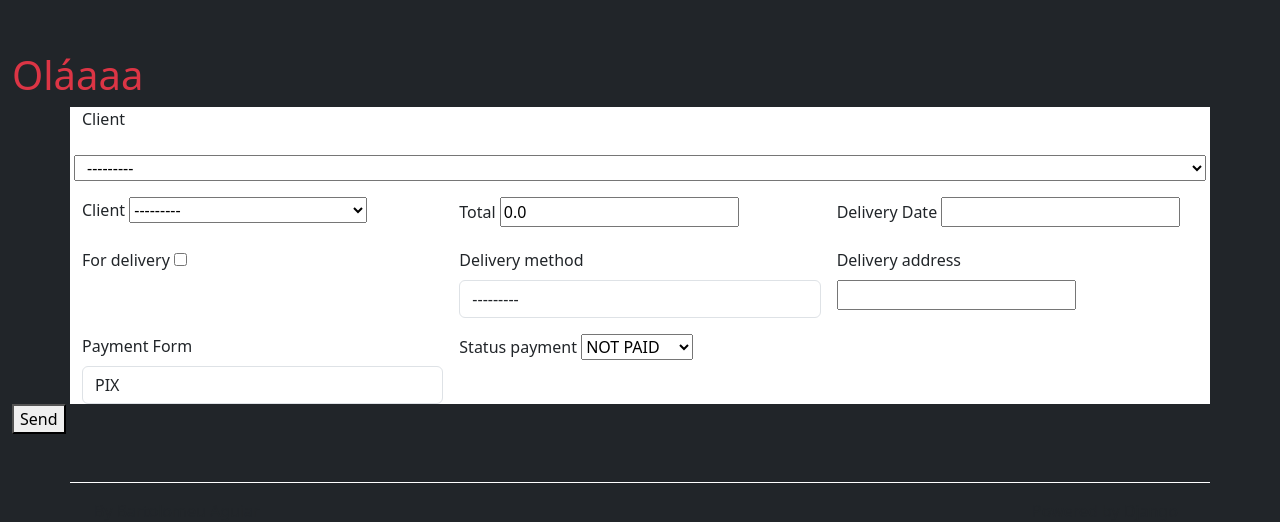
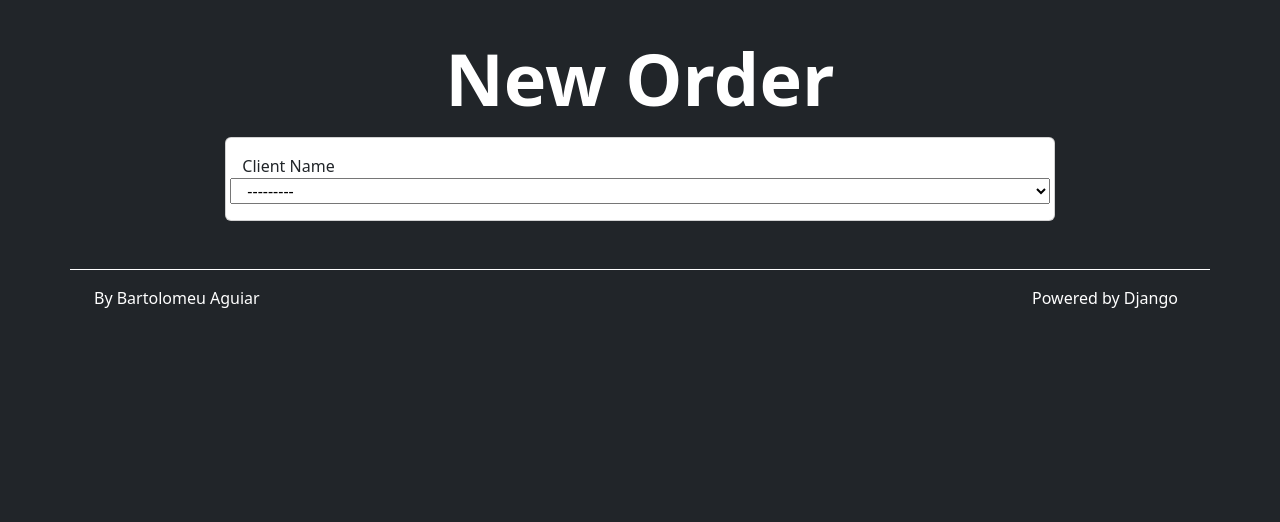
Before and after one commit to BartolomeuAguiar/delicierr-django, a Django app: page /orders/neworder/ in a window 1280 px wide. Shown: the part 69-591 px from the top of the page. Run offline with Django 4.2, Linux system fonts and the light colour scheme; data comes from the database, SQL or seed files in the repository; both versions use the stored data as it was after the commit; some libraries are stand-ins or nearby versions.

Commit message:
commint antes de branch para resolver os forms

```diff
--- a/base_templates/global/base.html
+++ b/base_templates/global/base.html
@@ -17,7 +17,7 @@
 
 
         <div class="container text-center">
-            <h2 class="p-2 border-botton fw-bold display-6 mt-5 text-white">
+            <h2 class="p-2 border-botton fw-bold display-2 mt-5 text-white">
                 {% block title_section %}
 
                 {% endblock title_section %}
--- a/base_templates/global/partials/footer.html
+++ b/base_templates/global/partials/footer.html
@@ -1,13 +1,13 @@
 <div class="container d-grid bg-dark border-top border-white mt-5">
 
-    <footer class="footer sticky-bottom py-3 bg-dark ">
+    <footer class="footer sticky-bottom py-3 bg-dark  ">
         <div class="container-fluid">
             <div class="row justify-content-between h-25">
                 <div class="col-4">
-                    <span class="text-muted"> By Bartolomeu Aguiar</span>
+                    <span class="text-white"> By Bartolomeu Aguiar</span>
                 </div>
                 <div class=" col-4 text-end">
-                    <span class="text-muted pe-2 offset-2"> Powered by Django</span>
+                    <span class="text-white pe-2 offset-2"> Powered by Django</span>
                 </div>
             </div>
         </div>
--- a/clients/models.py
+++ b/clients/models.py
@@ -10,7 +10,7 @@
     celphone = models.CharField(
         _("Celphone"),
         max_length=15,
-        blank=False,
+        blank=True,
         unique=True,
     )
     address = models.CharField(_("Address"), max_length=500, blank=True)
--- a/orders/forms/new_order_form.py
+++ b/orders/forms/new_order_form.py
@@ -15,7 +15,6 @@
         model = Order
         fields = [
             'client',
-            'total',
             'delivery_date',
             'for_delivery',
             'delivery_method',
@@ -24,6 +23,8 @@
             'status_payment',
         ]
         widgets = {
+            # 'client': forms.TextInput(
+            # ),
             'delivery_method': forms.Select(
                 choices=(
                     ('P', 'Própria'),
--- a/orders/templates/orders/pages/new_order.html
+++ b/orders/templates/orders/pages/new_order.html
@@ -1,7 +1,17 @@
 {% extends "global/base.html" %}
 {% load static %}
+{% block title %} New Order | {% endblock title %}
+
+
+{% block title_section %}
+    New Order
+{% endblock title_section %}
+
 
 {% block content %}
-    <h1 class="text-danger">Oláaaa</h1>
-    {% include 'orders/partials/form_new_order.html' %}
+<div class="row justify-content-center">
+    <div class="col-8">
+        {% include 'orders/partials/form_new_order.html' %}
+    </div>
+</div>
 {% endblock content %}
--- a/orders/templates/orders/partials/form_new_order.html
+++ b/orders/templates/orders/partials/form_new_order.html
@@ -1,66 +1,14 @@
-
-<div class="container bg-white">
-    <div class="row">
-        <div class="col-12">
-            {% if form.errors %}
-                <div class="form-content form-content-grid">
-                    <div class="form-group">
-                    <div class="message message-error">
-                        There are errors in the form, please fix them and send again.
-                    </div>
-                    </div>
-                </div>
-            {% endif %}
-        </div>
-    </div>
-
-    <form
-      class="row g-3"
-      action="{{ form_action }}"
-      method="POST"
-      enctype="multipart/form-data"
-    >
-      {% csrf_token %}
-        <label class="form-label" for="id_client">Client</label>
-        {{form.client}}
-
-        {% for field in form %}
-            <div class="col-4">
 
 
-
-                <label class="form-label" for="{{ field.id_for_label }}">{{ field.label }}</label>
-                {{field}}
-
-                {% if field.help_text %}
-                <p class="help-text">{{ field.help_text }}</p>
-                {% endif %}
-
-                {{ field.errors }}
-
-
+<div class="card">
+    <div class="card-body">
+        <form action="#" method="get">
+            {% csrf_token %}
+            <div class="row">
+                {{ form.client.errors }}
+                <label for="{{ form.client.id_for_label }}">Client Name</label>
+                {{ form.client }}
             </div>
-        {% endfor %}
-      </div>
-      <div class="form-content form-content-grid">
-
-      </div>
-
-      {% if form.errors %}
-      <div class="form-content form-content-grid">
-        <div class="form-group">
-          <div class="message message-error">
-            There are errors in the form, please fix them and send again.
-          </div>
-        </div>
-      </div>
-      {% endif %}
-
-      <div class="form-content form-content-grid">
-        <div class="form-group">
-          <button type="submit">Send</button>
-        </div>
-      </div>
-    </form>
-
-  </div>
+        </form>
+    </div>
+</div>
```
Also changed, not shown: clients/migrations/0005_alter_client_celphone.py (added), db.sqlite3.
